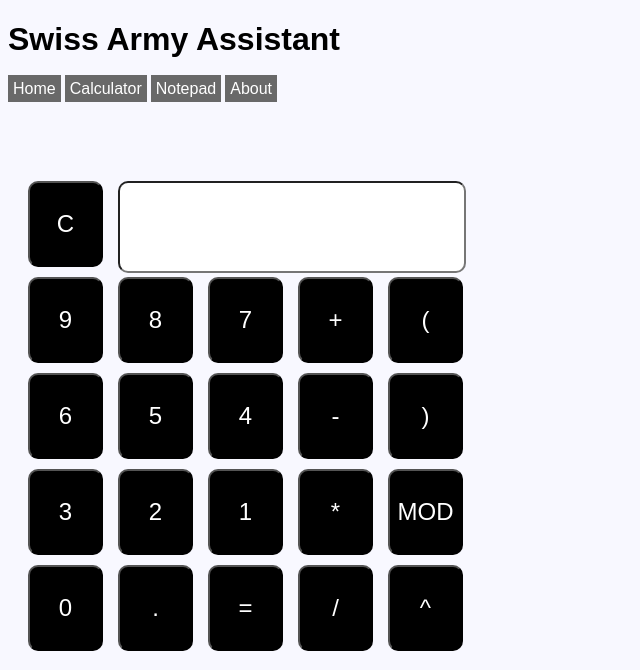
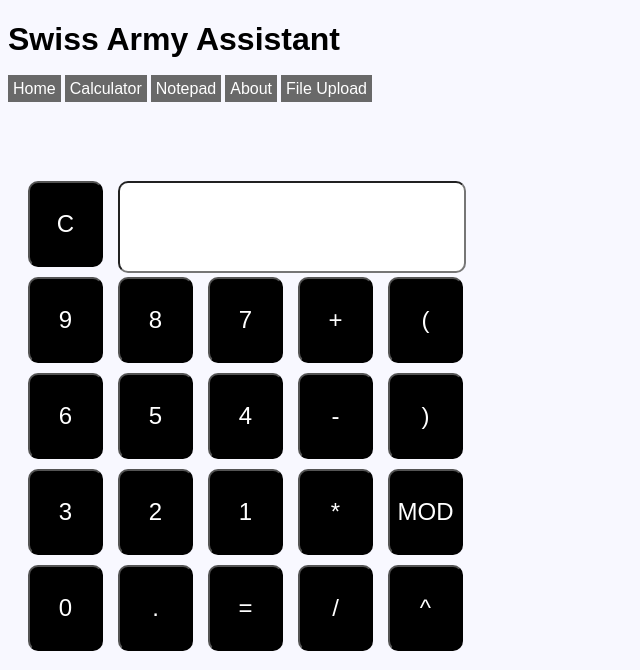
Before and after one commit to saltrupiao/SwissArmyAssistant, a Flask app: page /calc in a window 1280 px wide. Shown: the top 670 px of the page, without its empty margins (0-640 px from the left). Run offline with Flask 2, Linux system fonts and the light colour scheme; some libraries are stand-ins or nearby versions.

Commit message:
Added page for File Upload

```diff
--- a/main.py
+++ b/main.py
@@ -1,3 +1,4 @@
+import os
 from flask import Flask, render_template, request
 from CalcClass import CalcClass
 from NoteClass import NoteClass
@@ -5,6 +6,7 @@ from NoteClass import NoteClass
 # Placeholder for the application
 app = Flask(__name__)
 
+APP_ROOT = os.path.dirname(os.path.abspath(__file__))
 
 # This tells our program the route to our server
 @app.route('/')
@@ -54,6 +56,27 @@ def noteFunctions():
         data = NoteClass.loadNote(filename)
         return render_template('note.html', text=data, fn=filename)
 
+@app.route('/files')
+def index():
+    return  render_template('upload.html')
+
+@app.route('/upload', methods=['POST'])
+def upload():
+    target = os.path.join(APP_ROOT, '/Users/saltrupiano/Desktop')
+    print(target)
+
+    if not os.path.isdir(target):
+        os.mkdir(target)
+
+    for file in request.files.getlist("file"):
+        print(file)
+        filename = file.filename
+        destination = "/".join([target, filename])
+        print(destination)
+        file.save(destination)
+
+    return render_template("complete.html")
+
 
 if __name__ == '__main__':
     app.run(debug=True) # so the page refreshes live and doesn't need to be restarted
--- a/templates/layout.html
+++ b/templates/layout.html
@@ -14,6 +14,7 @@
         <a class="fancyButton" href="/calc">Calculator</a>
         <a class="fancyButton" href="/note">Notepad</a>
         <a class="fancyButton" href="/about">About</a>
+        <a class="fancyButton" href="/files">File Upload</a>
     </nav>
    {% block content %}{% endblock %}
 </body>
```
